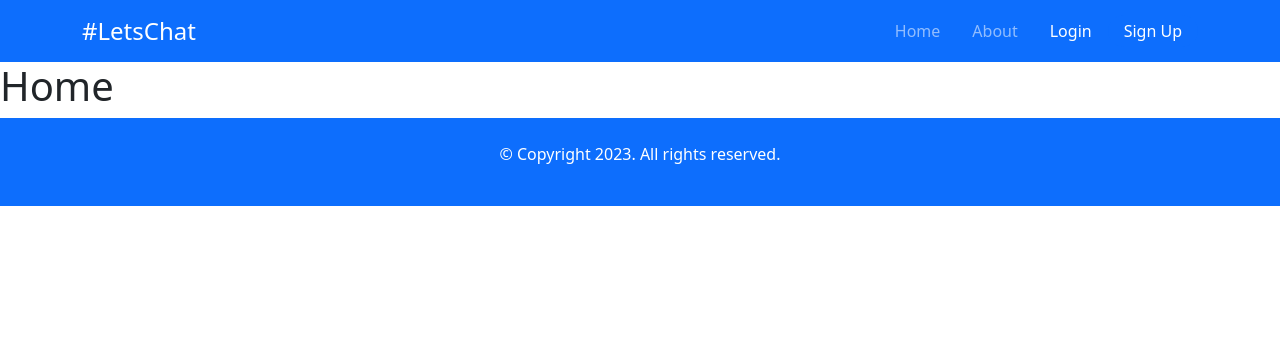
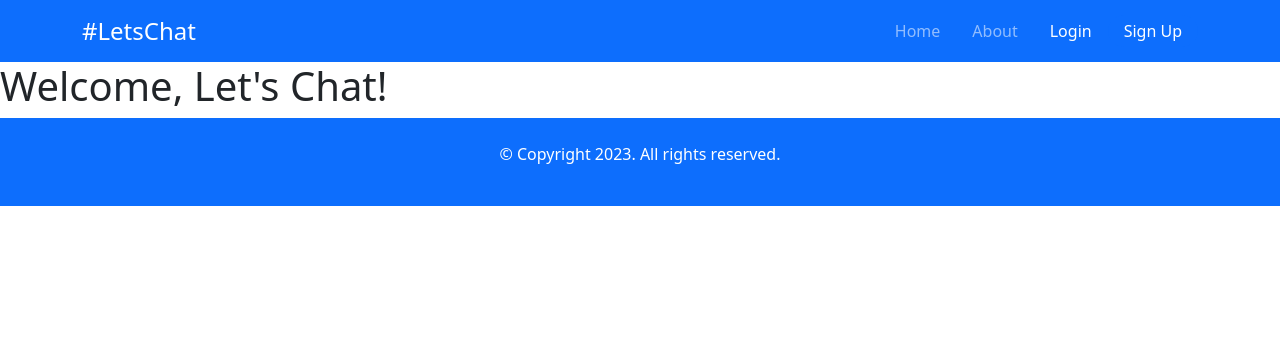
Before and after one commit to drakata27/chat_app, a Django app: page / in a window 1280 px wide. Shown: the top 362 px of the page. Run offline with Django 4.2, Linux system fonts and the light colour scheme.

Commit message:
Changed header

```diff
--- a/core/templates/core/index.html
+++ b/core/templates/core/index.html
@@ -3,5 +3,11 @@
 {% load static %}
 
 {% block content %}
-<h1>Home</h1>
+<h1>Welcome, Let's Chat!</h1>
+<div class="container-fluid" style="padding: 0;">
+    <div class="row">
+        <div class="col-md-6">
+        </div>
+    </div>
+</div>
 {% endblock %}
```
